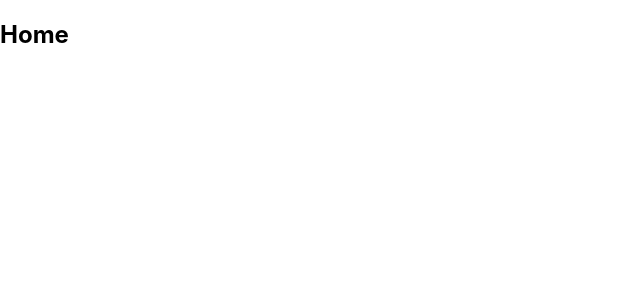
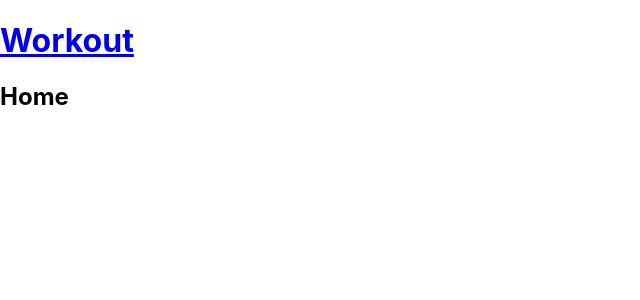
Before and after one commit to MoizAli4444/MERN-Stack-workout-project, a React (Create React App) app in the folder frontend/: page / in a window 1280 px wide. Shown: the top 300 px of the page, without its empty margins (0-640 px from the left). Built offline with nearby package versions, Linux system fonts and the light colour scheme.

Commit message:
Add Navbar

```diff
--- a/frontend/src/App.js
+++ b/frontend/src/App.js
@@ -2,12 +2,16 @@
 
 // pages and components
 import Home from './pages/Home';
+import Navbar from './components/Navbar';
 
 
 function App() {
   return (
     <div className="App">
       <BrowserRouter>
+
+      <Navbar/>
+
         <div className='pages'>
           <Routes>
             <Route
--- /dev/null
+++ b/frontend/src/components/Navbar.js
@@ -0,0 +1,17 @@
+import { Link } from "react-router-dom";
+
+const Navbar = () =>{
+
+    return (
+        <header>
+            <div className="container">
+                <Link to="/">
+                    <h1>Workout</h1>
+                </Link>
+            </div>
+        </header>
+    )
+
+}
+
+export default Navbar;
```
